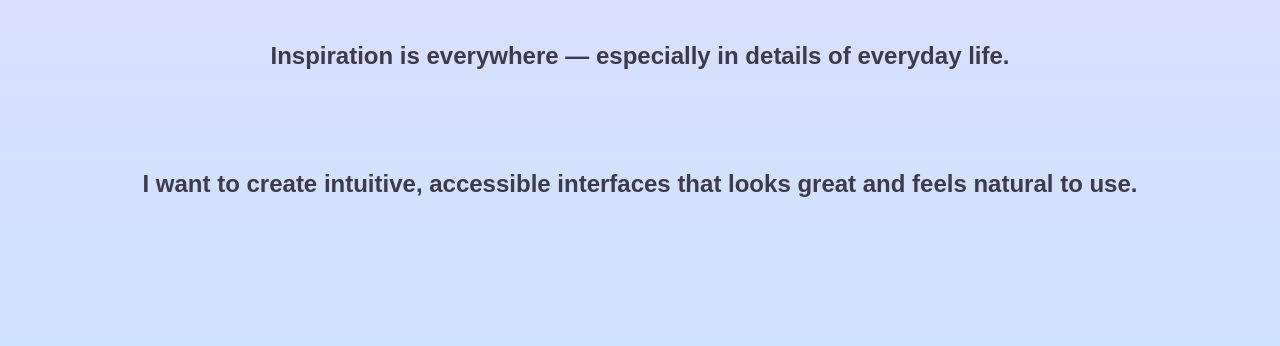
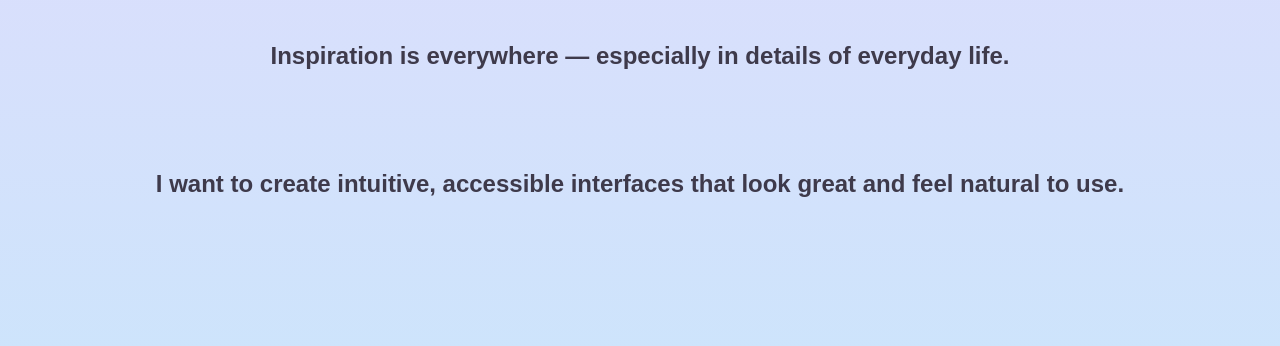
Before and after one commit to Zoglauerova/ux-ui-zoglauerova, a plain HTML site: page index.html in a window 1280 px wide. Shown: the part 1188-1534 px from the top of the page. Drawn offline with Linux system fonts and the light colour scheme; a web font is replaced by a local one.

Commit message:
Add files via upload

```diff
--- a/index.html
+++ b/index.html
@@ -41,8 +41,8 @@
           Inspiration is everywhere — especially in details of everyday life.
         </h3>
         <h3>
-          I want to create intuitive, accessible interfaces that looks great and
-          feels natural to use.
+          I want to create intuitive, accessible interfaces that look great and
+          feel natural to use.
         </h3>
       </section>
 
```
